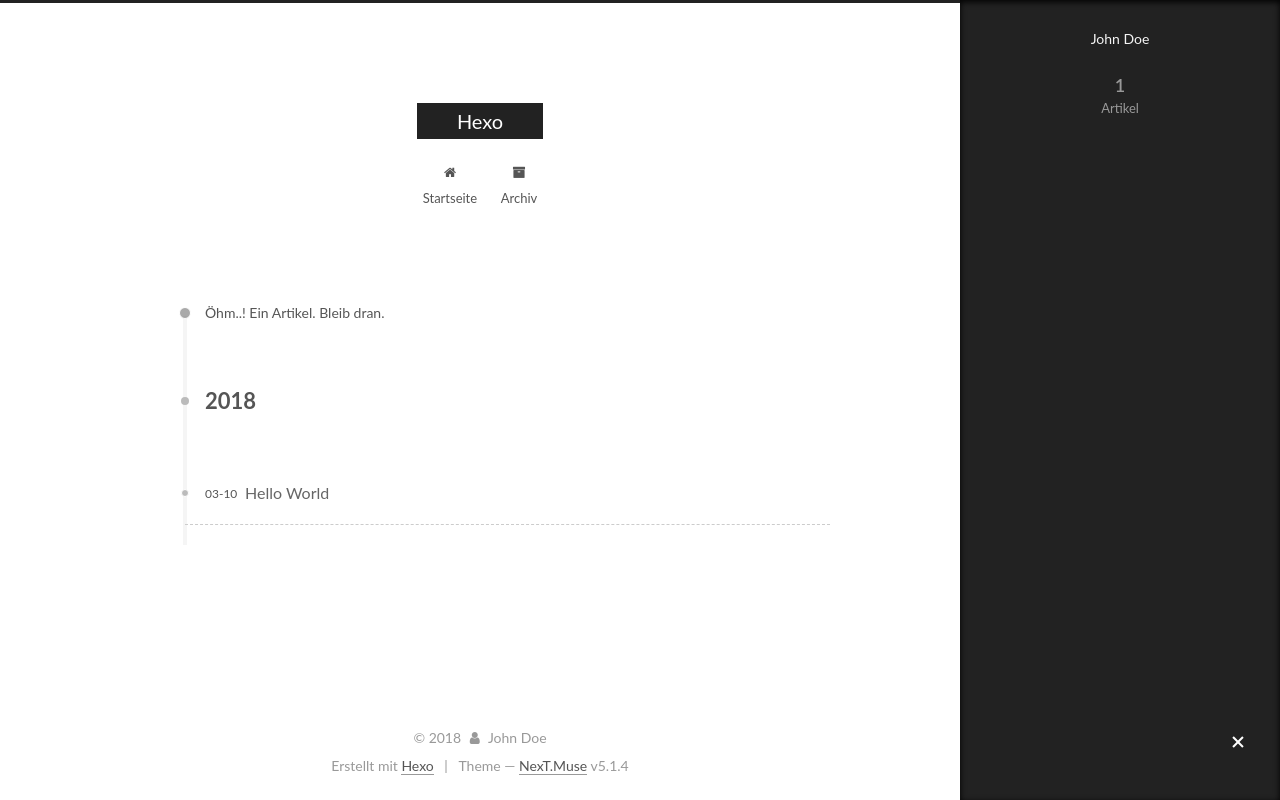
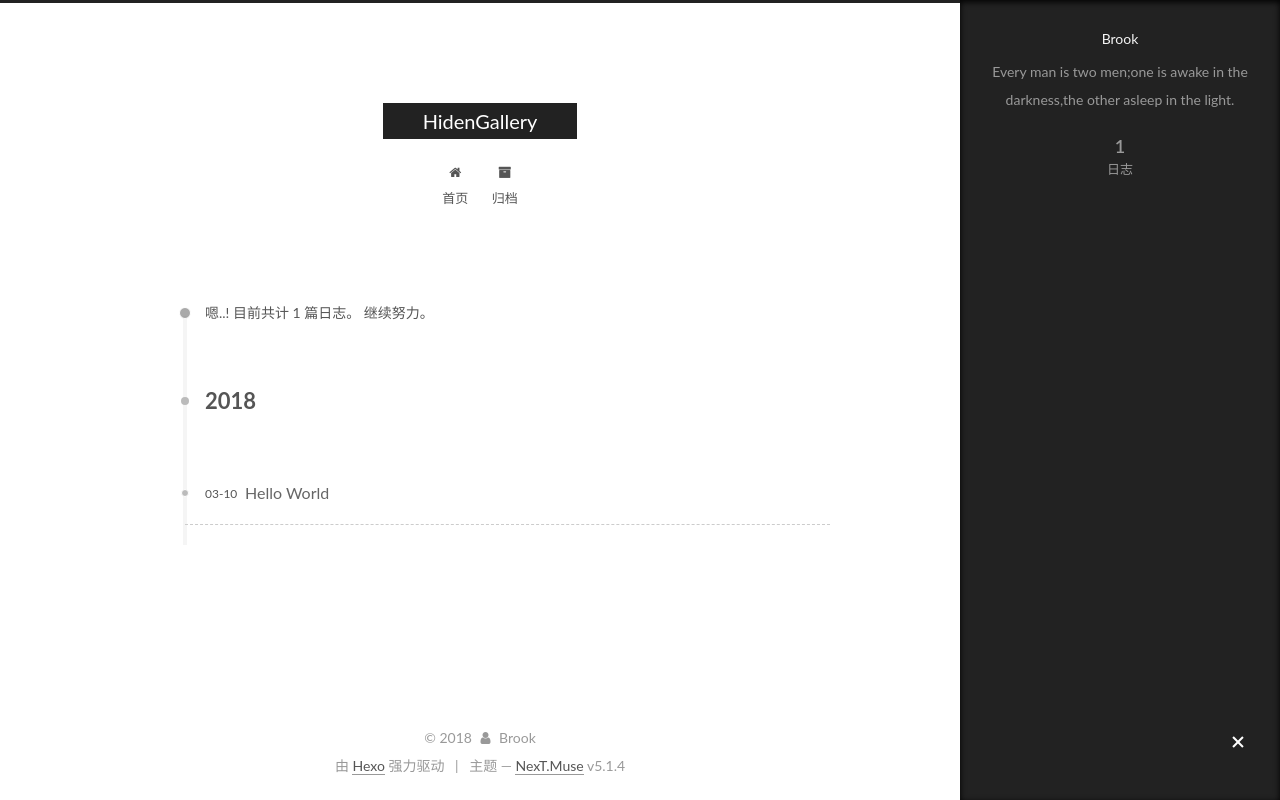
Before and after one commit to brook12/brook12.github.io, a plain HTML site: page archives/2018/03/index.html in a window 1280 px wide. Both pictures are taken after a click on the element 1238 px from the left and 743 px from the top of the page. Drawn offline with Linux system fonts and the light colour scheme.

Commit message:
Site updated: 2018-03-11 02:28:54

```diff
--- a/archives/2018/03/index.html
+++ b/archives/2018/03/index.html
@@ -5,7 +5,7 @@
 
 
 
-<html class="theme-next muse use-motion" lang="">
+<html class="theme-next muse use-motion" lang="zh-Hans">
 <head>
   <meta charset="UTF-8"/>
 <meta http-equiv="X-UA-Compatible" content="IE=edge" />
@@ -79,12 +79,16 @@
 
 
 
+<meta name="description" content="Every man is two men;one is awake in the darkness,the other asleep in the light.">
 <meta property="og:type" content="website">
-<meta property="og:title" content="Hexo">
+<meta property="og:title" content="HidenGallery">
 <meta property="og:url" content="http://yoursite.com/archives/2018/03/index.html">
-<meta property="og:site_name" content="Hexo">
+<meta property="og:site_name" content="HidenGallery">
+<meta property="og:description" content="Every man is two men;one is awake in the darkness,the other asleep in the light.">
+<meta property="og:locale" content="zh-Hans">
 <meta name="twitter:card" content="summary">
-<meta name="twitter:title" content="Hexo">
+<meta name="twitter:title" content="HidenGallery">
+<meta name="twitter:description" content="Every man is two men;one is awake in the darkness,the other asleep in the light.">
 
 
 
@@ -100,7 +104,7 @@
     motion: {"enable":true,"async":false,"transition":{"post_block":"fadeIn","post_header":"slideDownIn","post_body":"slideDownIn","coll_header":"slideLeftIn","sidebar":"slideUpIn"}},
     duoshuo: {
       userId: '0',
-      author: 'Author'
+      author: '博主'
     },
     algolia: {
       applicationID: '',
@@ -120,7 +124,7 @@
 
 
 
-  <title>Archiv | Hexo</title>
+  <title>归档 | HidenGallery</title>
 
 
 
@@ -132,7 +136,7 @@
 
 </head>
 
-<body itemscope itemtype="http://schema.org/WebPage" lang="">
+<body itemscope itemtype="http://schema.org/WebPage" lang="zh-Hans">
 
 
 
@@ -150,7 +154,7 @@
     <div class="custom-logo-site-title">
       <a href="/"  class="brand" rel="start">
         <span class="logo-line-before"><i></i></span>
-        <span class="site-title">Hexo</span>
+        <span class="site-title">HidenGallery</span>
         <span class="logo-line-after"><i></i></span>
       </a>
     </div>
@@ -180,7 +184,7 @@
 
               <i class="menu-item-icon fa fa-fw fa-home"></i> <br />
 
-            Startseite
+            首页
           </a>
         </li>
 
@@ -190,7 +194,7 @@
 
               <i class="menu-item-icon fa fa-fw fa-archive"></i> <br />
 
-            Archiv
+            归档
           </a>
         </li>
 
@@ -226,7 +230,7 @@
 
 
 
-        Öhm..! Ein Artikel. Bleib dran.
+        嗯..! 目前共计 1 篇日志。 继续努力。
       </span>
 
 
@@ -313,8 +317,8 @@
         <div class="site-overview">
           <div class="site-author motion-element" itemprop="author" itemscope itemtype="http://schema.org/Person">
 
-              <p class="site-author-name" itemprop="name">John Doe</p>
-              <p class="site-description motion-element" itemprop="description"></p>
+              <p class="site-author-name" itemprop="name">Brook</p>
+              <p class="site-description motion-element" itemprop="description">Every man is two men;one is awake in the darkness,the other asleep in the light.</p>
           </div>
 
           <nav class="site-state motion-element">
@@ -325,7 +329,7 @@
                 <a href="/archives/">
 
                   <span class="site-state-item-count">1</span>
-                  <span class="site-state-item-name">Artikel</span>
+                  <span class="site-state-item-name">日志</span>
                 </a>
               </div>
 
@@ -369,13 +373,13 @@
   <span class="with-love">
     <i class="fa fa-user"></i>
   </span>
-  <span class="author" itemprop="copyrightHolder">John Doe</span>
+  <span class="author" itemprop="copyrightHolder">Brook</span>
 
 
 </div>
 
 
-  <div class="powered-by">Erstellt mit  <a class="theme-link" target="_blank" href="https://hexo.io">Hexo</a></div>
+  <div class="powered-by">由 <a class="theme-link" target="_blank" href="https://hexo.io">Hexo</a> 强力驱动</div>
 
 
 
@@ -383,7 +387,7 @@
 
 
 
-  <div class="theme-info">Theme &mdash; <a class="theme-link" target="_blank" href="https://github.com/iissnan/hexo-theme-next">NexT.Muse</a> v5.1.4</div>
+  <div class="theme-info">主题 &mdash; <a class="theme-link" target="_blank" href="https://github.com/iissnan/hexo-theme-next">NexT.Muse</a> v5.1.4</div>
 
 
 
--- a/css/main.css
+++ b/css/main.css
@@ -1822,7 +1822,7 @@ pre .javascript .function {
   width: 4px;
   height: 4px;
   border-radius: 50%;
-  background: #6bc271;
+  background: #93c4ff;
 }
 .links-of-blogroll {
   font-size: 13px;
```
Also changed, not shown: 2018/03/10/hello-world/index.html (+21 -20 lines), archives/2018/index.html (+21 -17 lines), archives/index.html (+21 -17 lines), index.html (+24 -20 lines).
